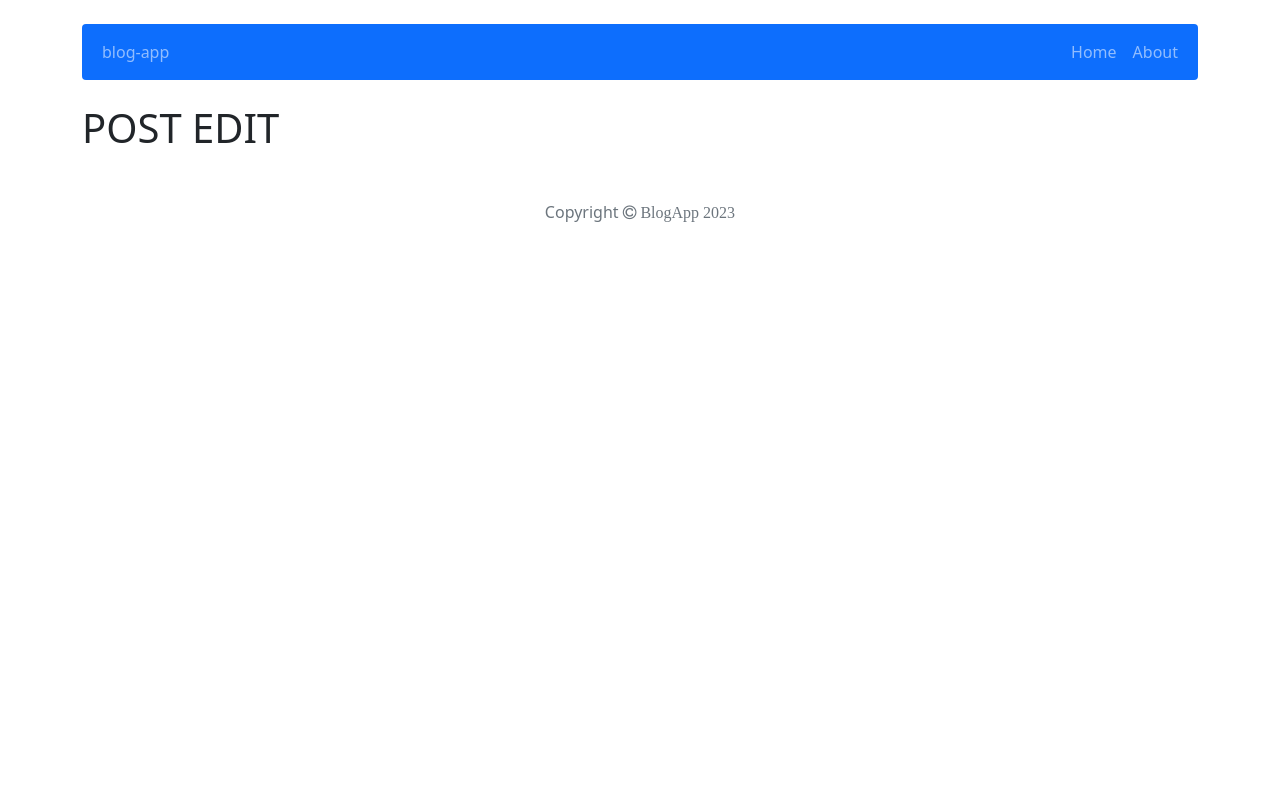
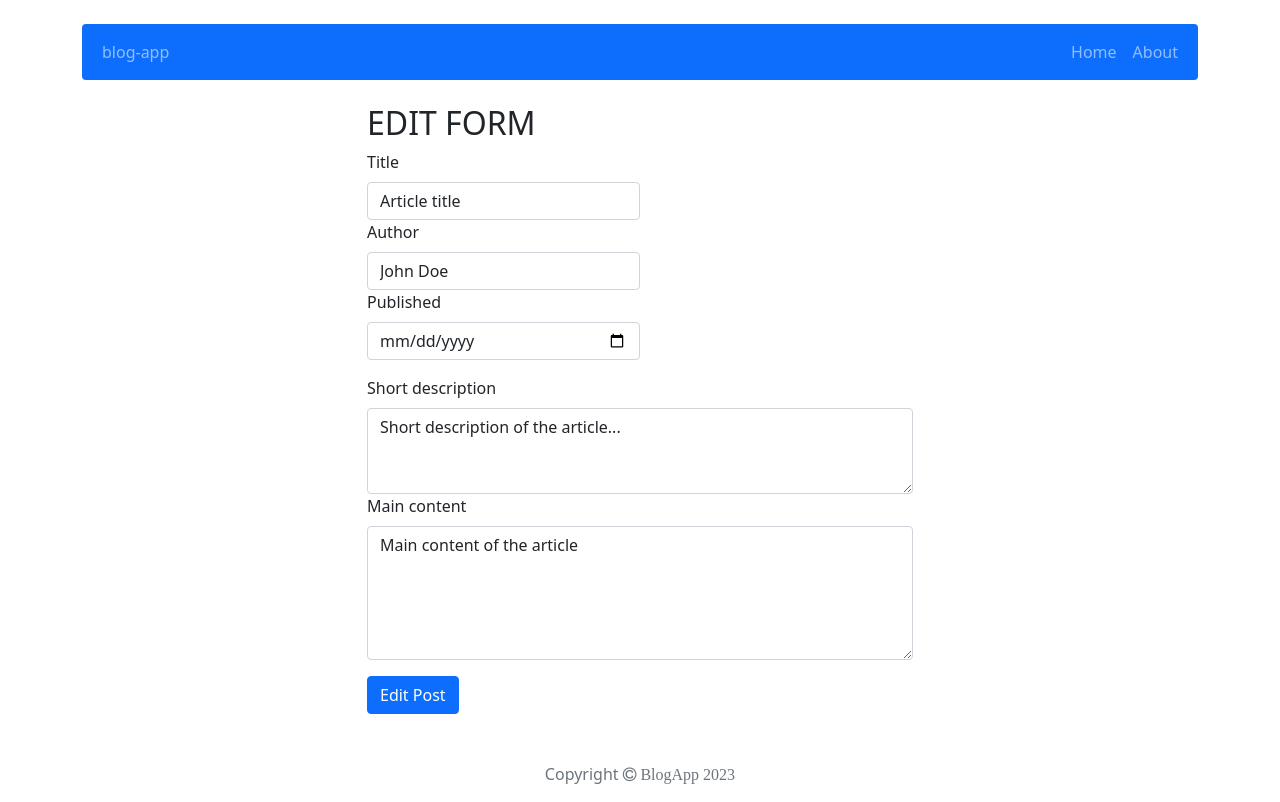
Before and after one commit to MaciejMl/blog-app, a React (Create React App) app: page /post/edit/1 in a window 1280 px wide. Built offline with nearby package versions, Linux system fonts and the light colour scheme.

Commit message:
Create build ready to public

```diff
--- a/package.json
+++ b/package.json
@@ -8,6 +8,7 @@
     "@testing-library/user-event": "^13.5.0",
     "bootstrap": "5.1.3",
     "font-awesome": "^4.7.0",
+    "http-server": "^14.1.1",
     "react": "^18.2.0",
     "react-bootstrap": "2.0",
     "react-dom": "^18.2.0",
--- a/src/components/features/AddPostForm/AddPostForm.js
+++ b/src/components/features/AddPostForm/AddPostForm.js
@@ -1,84 +1,18 @@
-import Form from 'react-bootstrap/Form';
-import Button from 'react-bootstrap/Button';
-import { useState } from 'react';
 import { useDispatch } from 'react-redux';
 import { addPost } from '../../../redux/postsRedux';
 import { useNavigate } from 'react-router-dom';
+import PostForm from '../PostForm/PostForm';
 
 const AddPostForm = () => {
-  const [title, setTitle] = useState('');
-  const [author, setAuthor] = useState('');
-  const [publishedDate, setPublishedDate] = useState('');
-  const [shortDescription, setShortDescription] = useState('');
-  const [content, setMainContent] = useState('');
-
   const dispatch = useDispatch();
   const navigate = useNavigate();
 
-  const handleTitle = (e) => {
-    e.preventDefault();
-    dispatch(
-      addPost({
-        title,
-        author,
-        publishedDate,
-        shortDescription,
-        content,
-      }),
-      navigate('/')
-    );
+  const handleSubmit = (post) => {
+    dispatch(addPost(post));
+    navigate('/');
   };
 
-  return (
-    <Form onSubmit={handleTitle}>
-      <Form.Group className='mb-3 col-6' controlId='exampleForm.ControlInput1'>
-        <Form.Label>Title</Form.Label>
-        <Form.Control
-          type='text'
-          value={title}
-          placeholder='Enter title'
-          onChange={(e) => setTitle(e.target.value)}
-        />
-
-        <Form.Label>Author</Form.Label>
-        <Form.Control
-          type='text'
-          value={author}
-          placeholder='Enter author'
-          onChange={(e) => setAuthor(e.target.value)}
-        />
-
-        <Form.Label>Published</Form.Label>
-        <Form.Control
-          type='date'
-          value={publishedDate}
-          onChange={(e) => setPublishedDate(e.target.value)}
-        />
-      </Form.Group>
-      <Form.Group className='mb-3' controlId='exampleForm.ControlTextarea1'>
-        <Form.Label>Short description</Form.Label>
-        <Form.Control
-          as='textarea'
-          value={shortDescription}
-          rows={3}
-          placeholder='Leave a comment here'
-          onChange={(e) => setShortDescription(e.target.value)}
-        />
-
-        <Form.Label>Main content</Form.Label>
-        <Form.Control
-          as='textarea'
-          value={content}
-          rows={5}
-          placeholder='Leave a comment here'
-          onChange={(e) => setMainContent(e.target.value)}
-        />
-      </Form.Group>
-      <Button variant='primary' type='submit'>
-        Add post
-      </Button>
-    </Form>
-  );
+  return <PostForm action={handleSubmit} actionText={'Add Post'} />;
 };
 
 export default AddPostForm;
--- /dev/null
+++ b/src/components/features/EditPostForm/EditPostForm.js
@@ -0,0 +1,24 @@
+import { useSelector, useDispatch } from 'react-redux';
+import { editPost, getPostId } from '../../../redux/postsRedux';
+import { useNavigate, Navigate, useParams } from 'react-router-dom';
+import PostForm from '../PostForm/PostForm';
+
+const EditPostForm = () => {
+  const dispatch = useDispatch();
+  const navigate = useNavigate();
+
+  const { id } = useParams();
+  const post = useSelector((state) => getPostId(state, id));
+
+  const handleSubmit = (post) => {
+    dispatch(editPost({ ...post, id }));
+    navigate('/');
+  };
+  if (!post) return <Navigate to='/' />;
+  else
+    return (
+      <PostForm action={handleSubmit} actionText={'Edit Post'} {...post} />
+    );
+};
+
+export default EditPostForm;
--- /dev/null
+++ b/src/components/features/PostForm/PostForm.js
@@ -0,0 +1,81 @@
+import Form from 'react-bootstrap/Form';
+import Button from 'react-bootstrap/Button';
+import { useState } from 'react';
+
+const PostForm = ({ action, actionText, ...props }) => {
+  const [title, setTitle] = useState(props.title || '');
+  const [author, setAuthor] = useState(props.author || '');
+  const [publishedDate, setPublishedDate] = useState(props.publishedDate || '');
+  const [shortDescription, setShortDescription] = useState(
+    props.shortDescription || ''
+  );
+  const [content, setMainContent] = useState(props.content || '');
+
+  const handleSubmit = (e) => {
+    e.preventDefault();
+    action({ title, author, publishedDate, shortDescription, content });
+  };
+
+  return (
+    <Form onSubmit={handleSubmit}>
+      <Form.Group className='mb-3 col-6' controlId='exampleForm.ControlInput1'>
+        <Form.Label>Title</Form.Label>
+        <Form.Control
+          type='text'
+          value={title}
+          placeholder='Enter title'
+          onChange={(e) => setTitle(e.target.value)}
+        />
+
+        <Form.Label>Author</Form.Label>
+        <Form.Control
+          type='text'
+          value={author}
+          placeholder='Enter author'
+          onChange={(e) => setAuthor(e.target.value)}
+        />
+
+        <Form.Label>Published</Form.Label>
+        <Form.Control
+          type='date'
+          value={publishedDate}
+          onChange={(e) => setPublishedDate(e.target.value)}
+          onBlur={(e) => {
+            const date = new Date(e.target.value);
+            const options = {
+              day: '2-digit',
+              month: '2-digit',
+              year: 'numeric',
+            };
+            const formattedDate = date.toLocaleDateString('en-GB', options);
+            setPublishedDate(formattedDate.replace(/\//g, '-'));
+          }}
+        />
+      </Form.Group>
+      <Form.Group className='mb-3' controlId='exampleForm.ControlTextarea1'>
+        <Form.Label>Short description</Form.Label>
+        <Form.Control
+          as='textarea'
+          value={shortDescription}
+          rows={3}
+          placeholder='Leave a comment here'
+          onChange={(e) => setShortDescription(e.target.value)}
+        />
+
+        <Form.Label>Main content</Form.Label>
+        <Form.Control
+          as='textarea'
+          value={content}
+          rows={5}
+          placeholder='Leave a comment here'
+          onChange={(e) => setMainContent(e.target.value)}
+        />
+      </Form.Group>
+      <Button variant='primary' type='submit'>
+        {actionText}
+      </Button>
+    </Form>
+  );
+};
+
+export default PostForm;
--- a/src/components/pages/Post/Post.js
+++ b/src/components/pages/Post/Post.js
@@ -1,7 +1,6 @@
-import { useParams, Navigate } from 'react-router-dom';
+import { useParams, Navigate, Link } from 'react-router-dom';
 import { getPostId } from '../../../redux/postsRedux';
 import { useSelector } from 'react-redux';
-import { Link } from 'react-router-dom';
 import { Container, Stack, Row } from 'react-bootstrap';
 import DeleteModal from '../../features/DeleteModal/DeleteModal';
 import { useState } from 'react';
--- a/src/components/pages/PostEdit/PostEdit.js
+++ b/src/components/pages/PostEdit/PostEdit.js
@@ -1,8 +1,14 @@
+import { Row } from 'react-bootstrap';
+import EditPostForm from '../../features/EditPostForm/EditPostForm';
+
 const PostEdit = () => {
   return (
-    <div>
-      <h1>POST EDIT</h1>
-    </div>
+    <Row className='justify-content-center'>
+      <div className='col-md-6'>
+        <h2>EDIT FORM</h2>
+        <EditPostForm />
+      </div>
+    </Row>
   );
 };
 
--- a/src/redux/postsRedux.js
+++ b/src/redux/postsRedux.js
@@ -9,10 +9,12 @@ export const getPostId = ({ posts }, postId) =>
 const createActionName = (actionName) => `app/posts/${actionName}`;
 const REMOVE_POST = createActionName('REMOVE_POST');
 const ADD_POST = createActionName('ADD_POST');
+const EDIT_POST = createActionName('EDIT_POST');
 
 // action creators
 export const removePost = (payload) => ({ type: REMOVE_POST, payload });
 export const addPost = (payload) => ({ type: ADD_POST, payload });
+export const editPost = (payload) => ({ type: EDIT_POST, payload });
 
 const postsReducer = (statePart = [], action) => {
   switch (action.type) {
@@ -20,6 +22,10 @@ const postsReducer = (statePart = [], action) => {
       return [...statePart, { ...action.payload, id: shortid() }];
     case REMOVE_POST:
       return statePart.filter((post) => post.id !== action.payload);
+    case EDIT_POST:
+      return statePart.map((post) =>
+        post.id === action.payload.id ? { ...post, ...action.payload } : post
+      );
     default:
       return statePart;
   }
```
Also changed, not shown: 19 other files (tests, documents, lock files or other folders).
